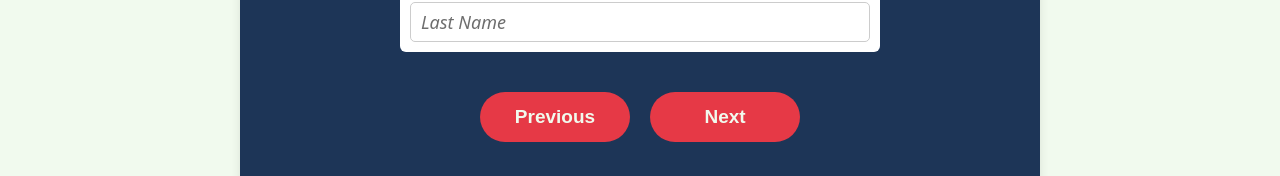
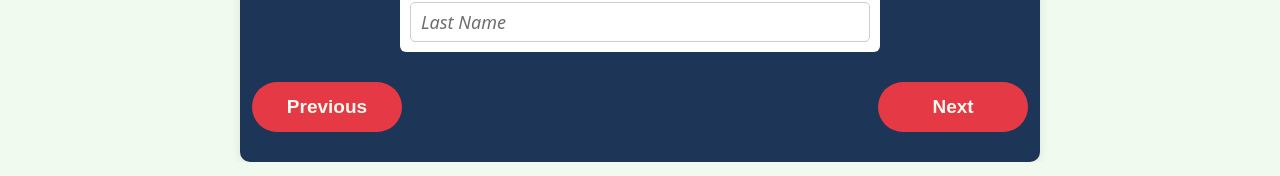
Before and after one commit to jmalp/The-Job-Hunting-AI-Web-Tool, a React (Create React App) app in the folder app/: page /form in a window 1280 px wide. Shown: the part 776-952 px from the top of the page. Built offline with nearby package versions, Linux system fonts and the light colour scheme.

Commit message:
Reverted class name change to allow persistence between form steps

```diff
--- a/app/src/pages/FormPage.js
+++ b/app/src/pages/FormPage.js
@@ -131,7 +131,7 @@
               </>
             )}
           </div>
-          <div className='submit-container'>
+          <div className='card-footer d-flex justify-content-between'>
             <div
               onClick={prevButton}
               className={`submit ${index === 1 ? 'disabled' : ''}`}
```
